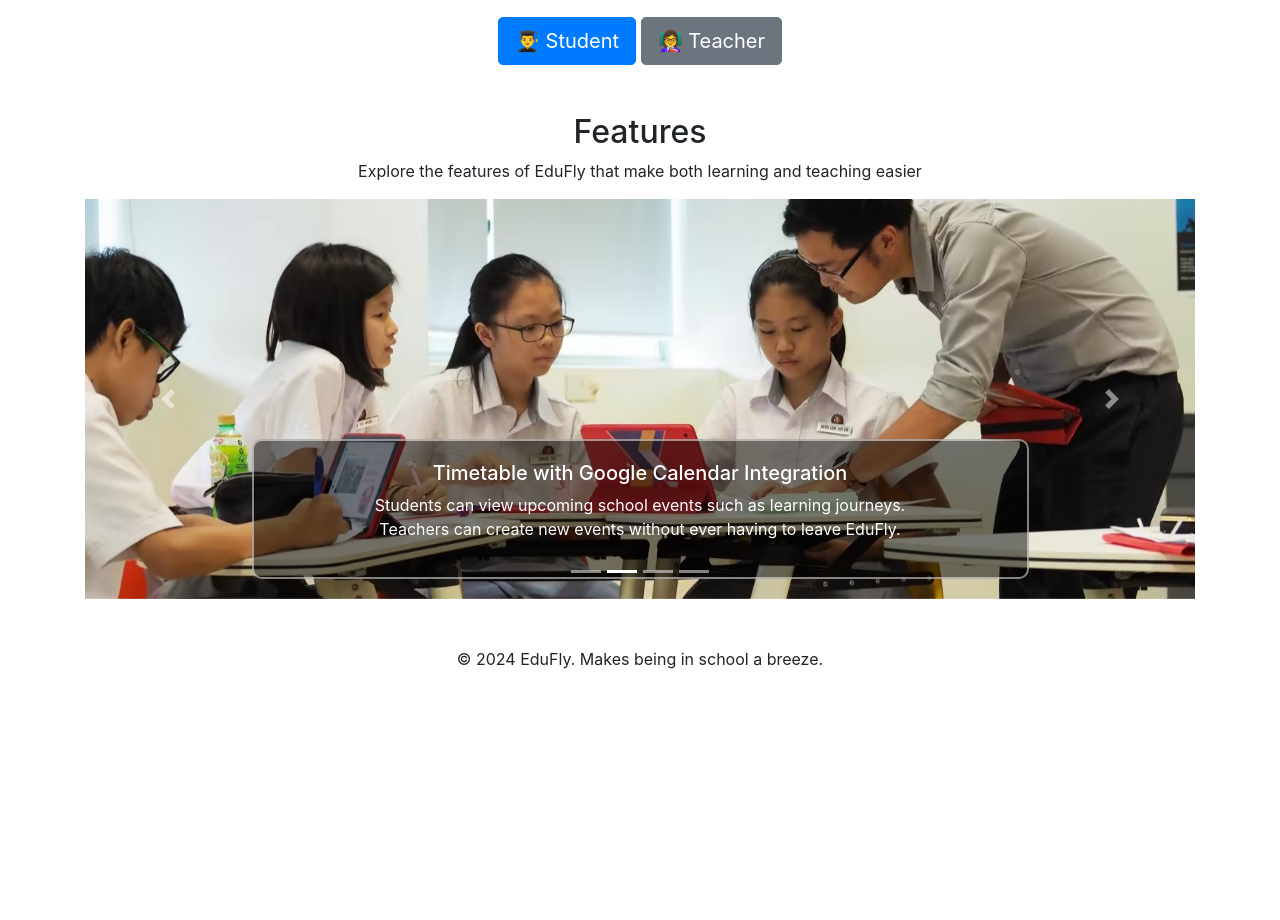
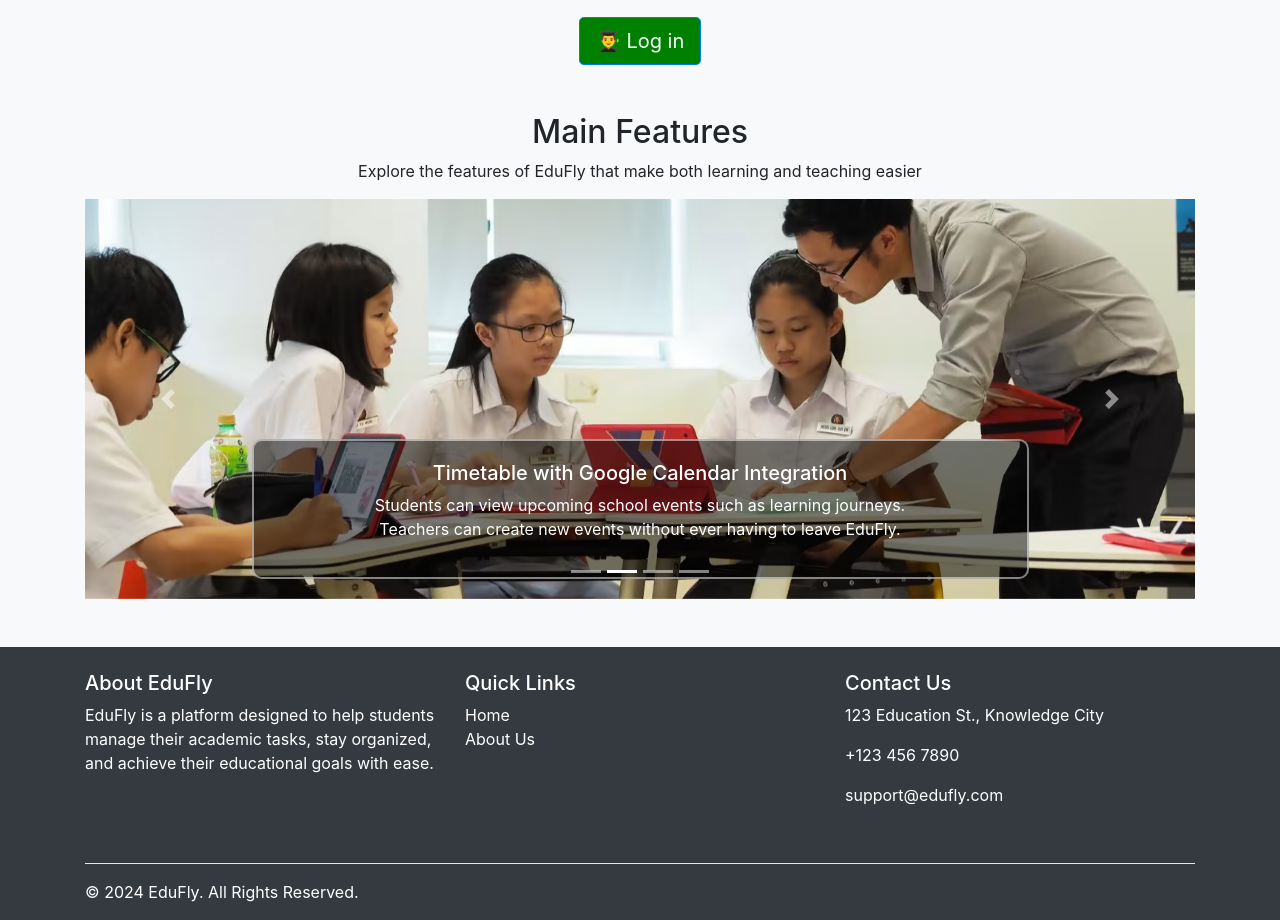
Before and after one commit to jamieeeeeeeeeeeeeee/Edufly, a website: page frontend/index.html in a window 1280 px wide. Shown: the part 459-1379 px from the top of the page. Before the commit the page ends 1146 px from the top, so only its background shows below. Drawn offline with nearby package versions, Linux system fonts and the light colour scheme.

Commit message:
added in new index.html

```diff
--- a/frontend/index.html
+++ b/frontend/index.html
@@ -1,5 +1,6 @@
 <!DOCTYPE html>
 <html lang="en">
+
 <head>
     <meta charset="UTF-8">
     <meta name="viewport" content="width=device-width, initial-scale=1.0">
@@ -9,13 +10,15 @@
         .navbar {
             background-color: green;
         }
+
         .hero-image {
-            background-image: url('./img/hero.avif');
+            background-image: url('./img/hero.jpg');
             background-size: cover;
             background-position: center;
             height: 400px;
             position: relative;
         }
+
         .hero-text {
             position: absolute;
             bottom: 0;
@@ -25,56 +28,66 @@
             background-color: rgba(0, 0, 0, 0.5);
             padding: 20px;
         }
+
         .hero-text h1 {
             font-size: 3rem;
         }
-        .buttons {
+
+        .button {
             text-align: center;
             margin-top: 20px;
         }
+
         .carousel-inner img {
             height: 400px;
             object-fit: cover;
         }
     </style>
 </head>
-<body>
+
+<body class="bg-light">
+    <!-- Navbar -->
     <nav class="navbar navbar-expand-lg navbar-dark">
         <a class="navbar-brand" href="index.html">
             <img src="./img/icon.png" alt="Logo" class="d-inline-block align-top" style="height: 30px; width: auto;">
             EduFly
         </a>
-        <button class="navbar-toggler" type="button" data-toggle="collapse" data-target="#navbarNav" aria-controls="navbarNav" aria-expanded="false" aria-label="Toggle navigation">
+        <button class="navbar-toggler" type="button" data-toggle="collapse" data-target="#navbarNav"
+            aria-controls="navbarNav" aria-expanded="false" aria-label="Toggle navigation">
             <span class="navbar-toggler-icon"></span>
         </button>
         <div class="collapse navbar-collapse" id="navbarNav">
             <ul class="navbar-nav ml-auto">
                 <li class="nav-item">
-                    <a class="nav-link" href="#">About Us</a>
+                    <a class="nav-link" href="About_Us/aboutUs.html">About Us</a>
                 </li>
             </ul>
         </div>
     </nav>
-
-    <div class="hero-image">
+    <div class="hero-image bg-light">
         <div class="hero-text">
             <h1>All your school resources. All in one place.</h1>
-            <p>Select a button below to get started </p>
         </div>
     </div>
+    <!-- Main container -->
+    <div class="container-fluid bg-light">
+        <div class="button">
+            <a href="Login_Page/login.html">
+                <button type="button" class="btn btn-primary btn-lg"
+                    style="background-color: green;">&#128104;&#8205;&#127891; Log in</button>
+            </a>
+        </div>
 
-    <div class="buttons">
-        <button type="button" class="btn btn-primary btn-lg">&#128104;&#8205;&#127891; Student</button>
-        <a href="Login Page/login_teacher.html"><button type="button" class="btn btn-secondary btn-lg">&#128105;&#8205;&#127979; Teacher</button></a>
-    </div>
         <div class="container mt-5 mb-5">
             <div class="row">
                 <div class="col-md-12">
-                <h2 class="text-center">Features</h2>
-                <p class="text-center">Explore the features of EduFly that make both learning and teaching easier</p>
+                    <h2 class="text-center">Main Features</h2>
+                    <p class="text-center">Explore the features of EduFly that make both learning and teaching easier
+                    </p>
                 </div>
             </div>
-        <div id="featuresCarousel" class="carousel slide" data-ride="carousel" data-interval="3000" data-pause="hover">
+            <div id="featuresCarousel" class="carousel slide" data-ride="carousel" data-interval="3000"
+                data-pause="hover">
                 <ol class="carousel-indicators">
                     <li data-target="#featuresCarousel" data-slide-to="0" class="active"></li>
                     <li data-target="#featuresCarousel" data-slide-to="1"></li>
@@ -84,30 +97,42 @@
                 <div class="carousel-inner">
                     <div class="carousel-item active">
                         <img src="./img/hero.avif" class="d-block w-100" alt="Feature 1">
-                <div class="carousel-caption d-md-block" style="background-color: rgba(0, 0, 0, 0.5); border: 2px solid rgba(255, 255, 255, 0.5); border-radius: 10px;">
+                        <div class="carousel-caption d-md-block"
+                            style="background-color: rgba(0, 0, 0, 0.5); border: 2px solid rgba(255, 255, 255, 0.5); border-radius: 10px;">
                             <h5>Homework Tracker</h5>
-                <p>Students can view the homework they were assigned and upload them.<br>Teachers can track who has and hasn't submitted their homework.</p>
+                            <p>Students can view the homework they were assigned and upload them.<br>Teachers can track
+                                who
+                                has and hasn't submitted their homework.</p>
                         </div>
                     </div>
                     <div class="carousel-item">
                         <img src="./img/teachers.avif" class="d-block w-100" alt="Feature 2">
-                <div class="carousel-caption d-md-block" style="background-color: rgba(0, 0, 0, 0.5); border: 2px solid rgba(255, 255, 255, 0.5); border-radius: 10px;">
+                        <div class="carousel-caption d-md-block"
+                            style="background-color: rgba(0, 0, 0, 0.5); border: 2px solid rgba(255, 255, 255, 0.5); border-radius: 10px;">
                             <h5>Timetable with Google Calendar Integration</h5>
-                <p>Students can view upcoming school events such as learning journeys.<br>Teachers can create new events without ever having to leave EduFly.</p>
+                            <p>Students can view upcoming school events such as learning journeys.<br>Teachers can
+                                create
+                                new events without ever having to leave EduFly.</p>
                         </div>
                     </div>
                     <div class="carousel-item">
                         <img src="./img/students.jpg" class="d-block w-100" alt="Feature 3">
-                <div class="carousel-caption d-md-block" style="background-color: rgba(0, 0, 0, 0.5); border: 2px solid rgba(255, 255, 255, 0.5); border-radius: 10px;">
-                <h5>Academic Dashboard</h5>
-                <p>Students can view their grades and visualize how they're doing.<br>Teachers can manage grades and check attendance.</p>
+                        <div class="carousel-caption d-md-block"
+                            style="background-color: rgba(0, 0, 0, 0.5); border: 2px solid rgba(255, 255, 255, 0.5); border-radius: 10px;">
+                            <h5>Progress Monitor</h5>
+                            <p>Students can view their grades and visualize how they're doing.<br>Teachers can manage
+                                grades
+                                and check attendance.</p>
                         </div>
                     </div>
                     <div class="carousel-item">
                         <img src="./img/staff.jpeg" class="d-block w-100" alt="Feature 4">
-                <div class="carousel-caption d-md-block" style="background-color: rgba(0, 0, 0, 0.5); border: 2px solid rgba(255, 255, 255, 0.5); border-radius: 10px;">
+                        <div class="carousel-caption d-md-block"
+                            style="background-color: rgba(0, 0, 0, 0.5); border: 2px solid rgba(255, 255, 255, 0.5); border-radius: 10px;">
                             <h5>Announcements and Notifications</h5>
-                <p>Students can view important announcements such as change in class time.<br>Teachers can make make new announcements to ensure students stay informed.</p>
+                            <p>Students can view important announcements such as change in class time.<br>Teachers can
+                                make
+                                make new announcements to ensure students stay informed.</p>
                         </div>
                     </div>
                 </div>
@@ -121,11 +146,47 @@
                 </a>
             </div>
         </div>
-    <footer class="text-center mt-5">
-        <p>&copy; 2024 EduFly. Makes being in school a breeze.</p>
+    </div>
+    <!-- Footer -->
+    <footer class="text-white pt-4" style="background-color: #343a40">
+        <div class="container">
+            <div class="row">
+                <!-- About Section -->
+                <div class="col-md-4 mb-4">
+                    <h5>About EduFly</h5>
+                    <p>
+                        EduFly is a platform designed to help students manage their academic tasks, stay organized, and
+                        achieve their educational goals with ease.
+                    </p>
+                </div>
+                <!-- Quick Links -->
+                <div class="col-md-4 mb-4">
+                    <h5>Quick Links</h5>
+                    <ul class="list-unstyled">
+                        <li><a href="index.html" class="text-white text-decoration-none">Home</a></li>
+                        <li><a href="About_Us/aboutUs.html" class="text-white text-decoration-none">About Us</a></li>
+                    </ul>
+                </div>
+                <!-- Contact Info -->
+                <div class="col-md-4 mb-4">
+                    <h5>Contact Us</h5>
+                    <p>123 Education St., Knowledge City</p>
+                    <p>+123 456 7890</p>
+                    <p>support@edufly.com</p>
+                </div>
+            </div>
+            <hr class="bg-white">
+            <div class="row">
+                <div class="col-md-6">
+                    <p>&copy; 2024 EduFly. All Rights Reserved.</p>
+                </div>
+            </div>
+        </div>
     </footer>
+
     <script src="https://code.jquery.com/jquery-3.5.1.slim.min.js"></script>
     <script src="https://cdn.jsdelivr.net/npm/@popperjs/core@2.5.4/dist/umd/popper.min.js"></script>
     <script src="https://stackpath.bootstrapcdn.com/bootstrap/4.5.2/js/bootstrap.min.js"></script>
 </body>
+
 </html>
```
Lines whose indentation alone changed are shown as unchanged.
